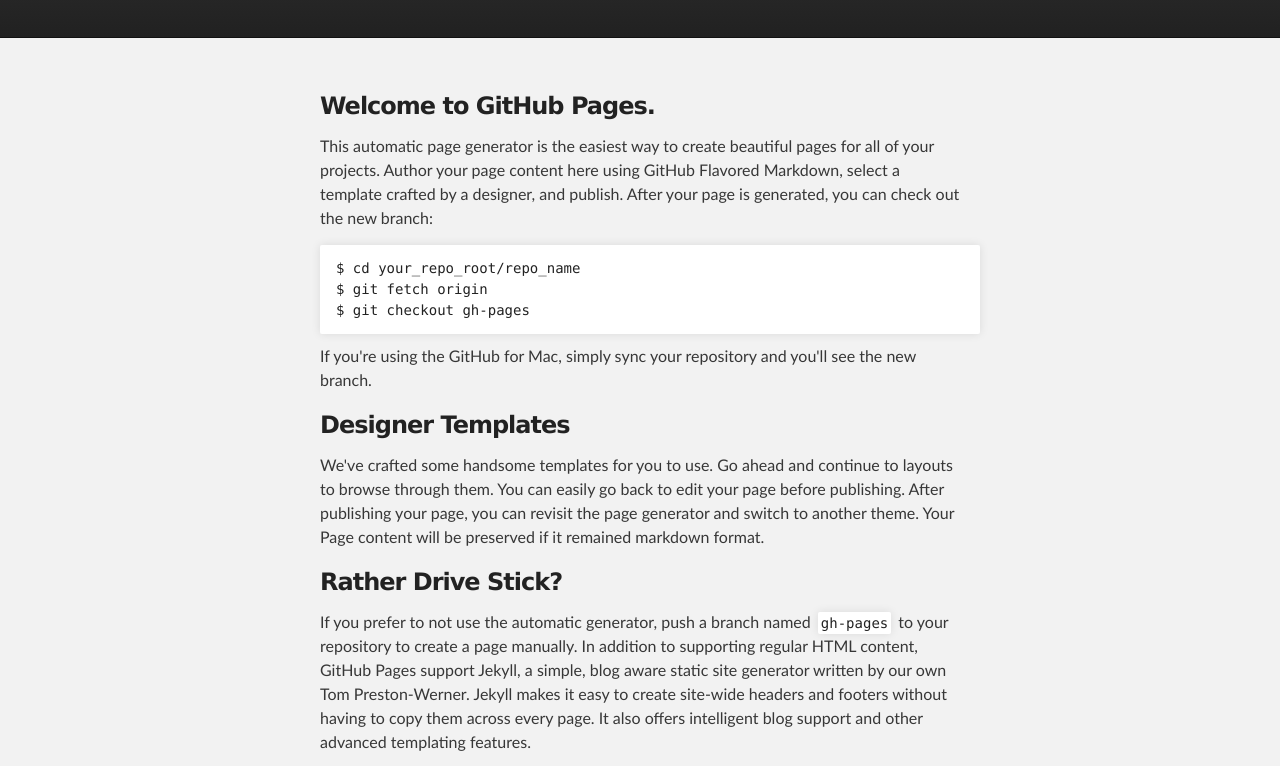
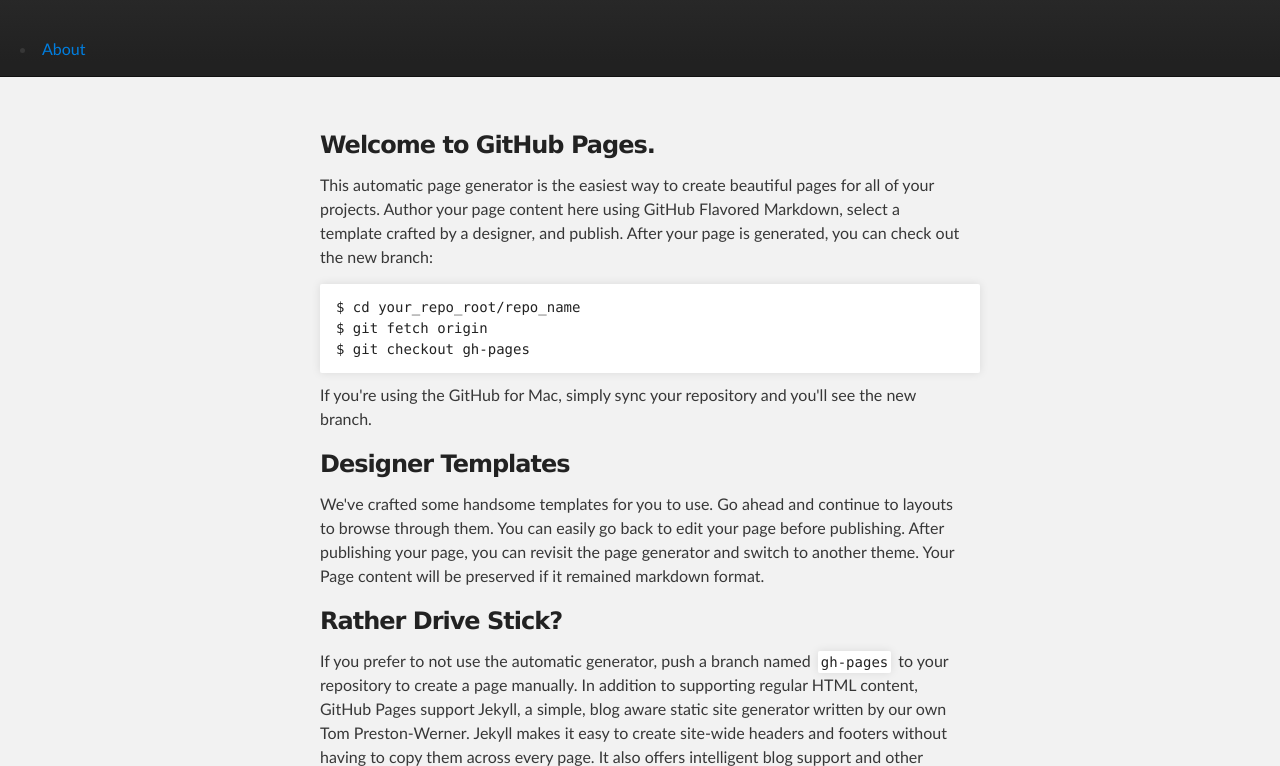
Before and after one commit to backus-van/backus-van.github.io, a plain HTML site: page index.html in a window 1280 px wide. Shown: the part 136-902 px from the top of the page. Drawn offline with Linux system fonts and the light colour scheme.

Commit message:
Update index.html

```diff
--- a/index.html
+++ b/index.html
@@ -21,6 +21,11 @@
           <h2 id="project_tagline"></h2>
 
         </header>
+         <div class="nav-collapse collapse">
+        <ul class="nav">
+                <li><a href="../pages/about.html">About</a></li>
+          </ul>
+        </div>
     </div>
 
     <!-- MAIN CONTENT -->
```
